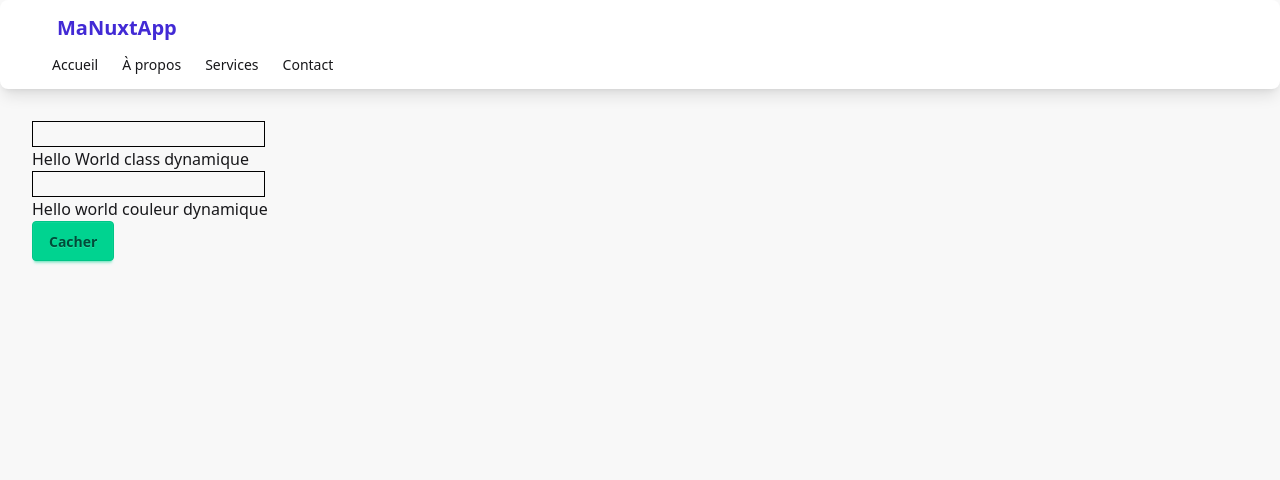
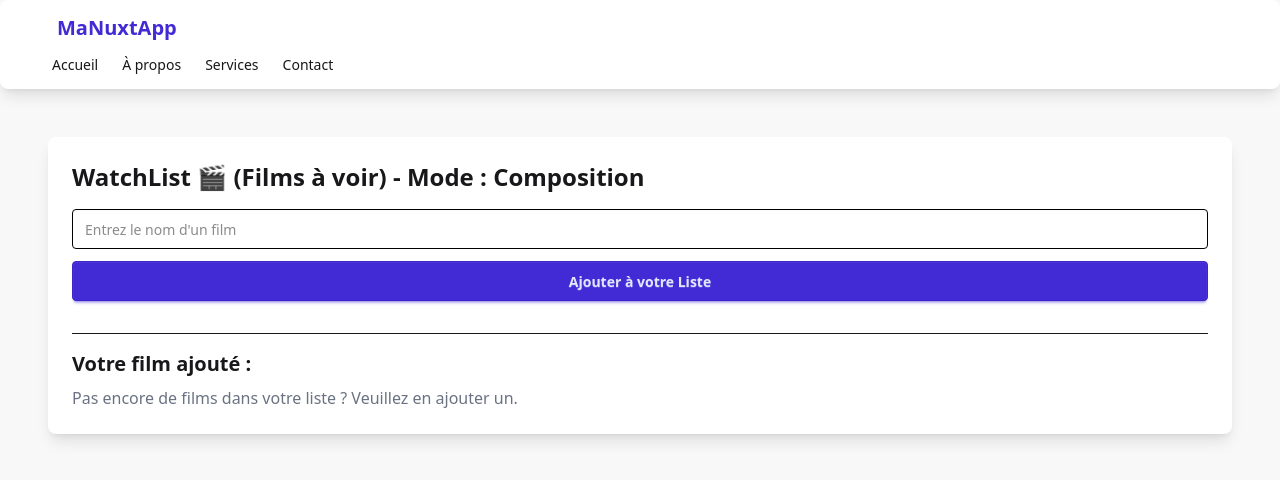
Before and after one commit to MargotRuppert/exo-vue, a Vue app: page / in a window 1280 px wide. Shown: the top 480 px of the page. Built offline with nearby package versions, Linux system fonts and the light colour scheme.

Commit message:
exo v-if

```diff
--- /dev/null
+++ b/src/components/VifExo.vue
@@ -0,0 +1,35 @@
+<template>
+    <div class="container mx-auto p-4">
+        <div class="card shadow-lg p-6 bg-base-100">
+            <h2 class="text-2xl font-bold mb-4">WatchList 🎬 (Films à voir) - Mode : Composition</h2>
+
+            <input v-model="ajout" type="text" placeholder="Entrez le nom d'un film" class="input input-bordered w-full mb-3" />
+
+            <button @click="tabFilm.push(ajout)" class="btn btn-primary mb-4">
+                Ajouter à votre Liste
+            </button>
+
+            <hr class="my-4" />
+
+            <div>
+                <h3 class="text-xl font-semibold mb-2">Votre film ajouté : </h3>
+            </div>
+
+            <p class="text-gray-500" v-if="tabFilm[0]">
+                {{ tabFilm[0] }}
+            </p>
+
+            <p class="text-gray-500" v-else>
+                Pas encore de films dans votre liste ? Veuillez en ajouter un.
+            </p>
+        </div>
+    </div>
+</template>
+
+<script setup>
+import {ref} from 'vue'
+const tabFilm = ref([]);
+
+const ajout = ref("");
+
+</script>
--- a/src/views/Home.vue
+++ b/src/views/Home.vue
@@ -4,7 +4,8 @@
 <TpEvent></TpEvent> -->
 <!-- <TpWatcher></TpWatcher> -->
  <!-- <DynamicStyle></DynamicStyle> -->
-<StyleDynamic></StyleDynamic>
+<!-- <StyleDynamic></StyleDynamic> -->
+<VifExo></VifExo>
 </template>
 
 <script setup lang='js'>
@@ -14,6 +15,7 @@ import TpEvent from '../components/TpEvent.vue';
 import TpWatcher from '../components/TpWatcher.vue';
 import DynamicStyle from '../components/DynamicStyle.vue';
 import StyleDynamic from '../components/StyleDynamic.vue';
+import VifExo from '../components/VifExo.vue';
 
 </script>
 
```
